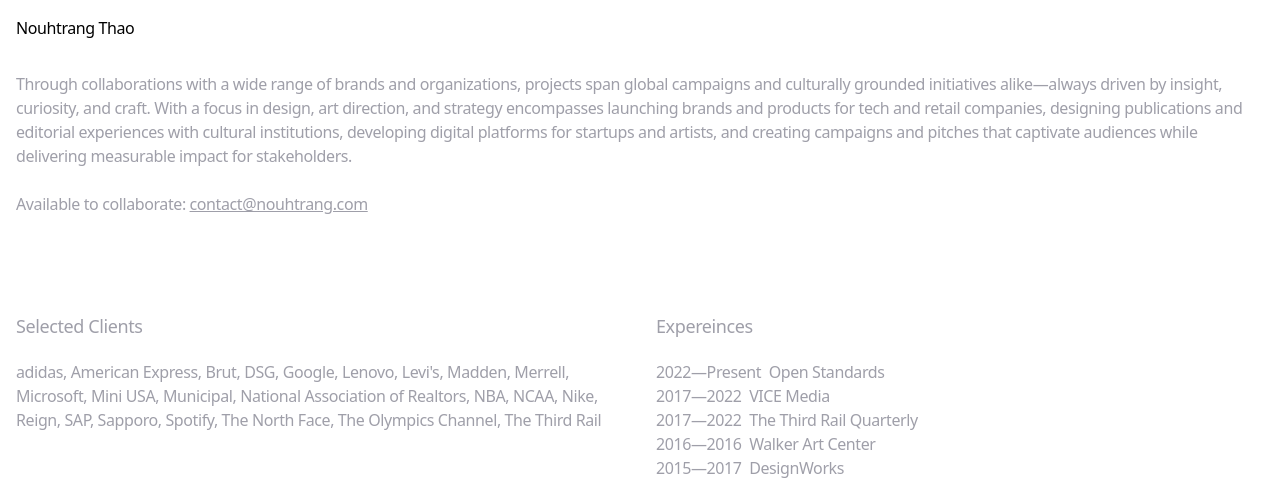
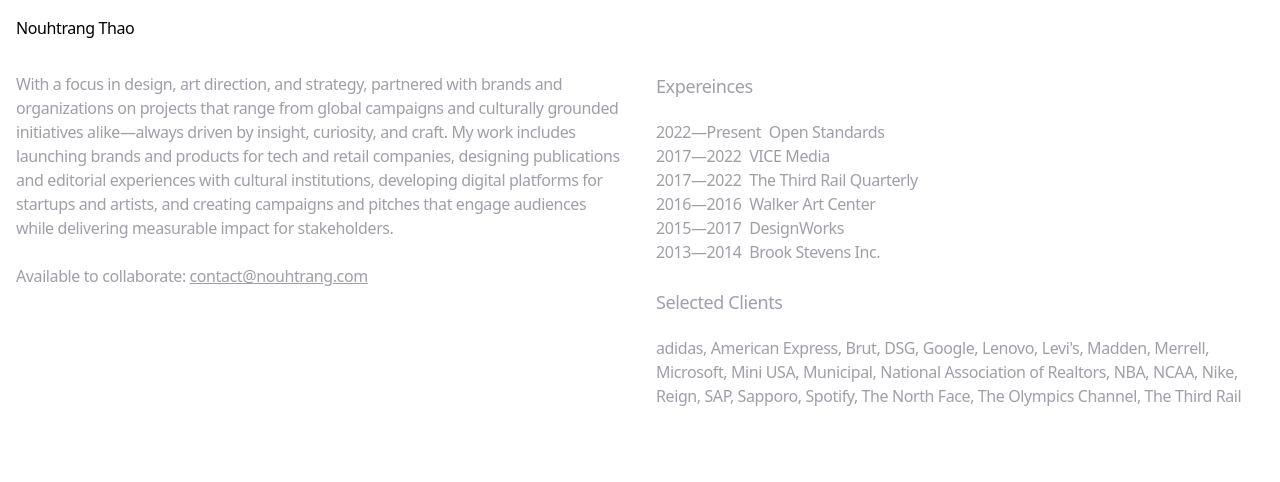
Before and after one commit to 0pen-Standards/studio-port-v4, a Next.js app: page /selected-projects in a window 1280 px wide. Shown: the top 482 px of the page. Built offline with nearby package versions, Linux system fonts and the light colour scheme.

Commit message:
Initial commit

```diff
--- a/app/selected-projects/page.tsx
+++ b/app/selected-projects/page.tsx
@@ -74,32 +74,7 @@
       initial="hidden"
       animate="visible"
     >
-      <motion.section
-        variants={VARIANTS_SECTION}
-        transition={TRANSITION_SECTION}
-      >
-        <div className="flex-1 bg-[rgba(255,255,255,0.05)] text-zinc-400">
-          <p>
-            Through collaborations with a wide range of brands and
-            organizations, projects span global campaigns and culturally
-            grounded initiatives alike—always driven by insight, curiosity, and craft. With a focus in design, art direction,
-            and strategy encompasses launching brands and products for tech and
-            retail companies, designing publications and editorial experiences
-            with cultural institutions, developing digital platforms for
-            startups and artists, and creating campaigns and pitches that
-            captivate audiences while delivering measurable impact for
-            stakeholders.<br></br>
-            <br></br>
-          </p>
 
-          <p className="mb-5">
-            Available to collaborate:{' '}
-            <a className="underline" href={`mailto:${EMAIL}`}>
-              {EMAIL}
-            </a>
-          </p>
-        </div>
-      </motion.section>
 
       <motion.section
         variants={VARIANTS_SECTION}
@@ -108,13 +83,22 @@
         <div className="grid grid-cols-1 gap-8 text-zinc-400 md:grid-cols-2">
           <div>
             <div className="bg-[rgba(255,255,255,0.05)]">
-              <h3 className="mb-5 text-lg font-medium">Selected Clients</h3>
-              <p>
-                adidas, American Express, Brut, DSG, Google, Lenovo, Levi's,
-                Madden, Merrell, Microsoft, Mini USA, Municipal, National
-                Association of Realtors, NBA, NCAA, Nike, Reign, SAP, Sapporo,
-                Spotify, The North Face, The Olympics Channel, The Third Rail
-              </p>
+              <p>With a focus in design, art direction,
+            and strategy, partnered with brands and organizations on projects that range from global campaigns and culturally grounded initiatives alike—always driven by insight, curiosity, and craft. My work includes launching brands and products for tech and
+            retail companies, designing publications and editorial experiences
+            with cultural institutions, developing digital platforms for
+            startups and artists, and creating campaigns and pitches that
+            engage audiences while delivering measurable impact for
+            stakeholders.</p><br></br>
+
+
+            <p className="mb-5">
+            Available to collaborate:{' '}
+            <a className="underline" href={`mailto:${EMAIL}`}>
+              {EMAIL}
+            </a>
+          </p>
+
             </div>
           </div>
           <div className="bg-[rgba(255,255,255,0.05)]">
@@ -132,6 +116,14 @@
               <br />
               2013—2014&nbsp;&nbsp;Brook Stevens Inc.
             </p>
+<br></br>
+              <h3 className="mb-5 text-lg font-medium">Selected Clients</h3>
+              <p>
+                adidas, American Express, Brut, DSG, Google, Lenovo, Levi's,
+                Madden, Merrell, Microsoft, Mini USA, Municipal, National
+                Association of Realtors, NBA, NCAA, Nike, Reign, SAP, Sapporo,
+                Spotify, The North Face, The Olympics Channel, The Third Rail
+              </p>
           </div>
         </div>
       </motion.section>
```
